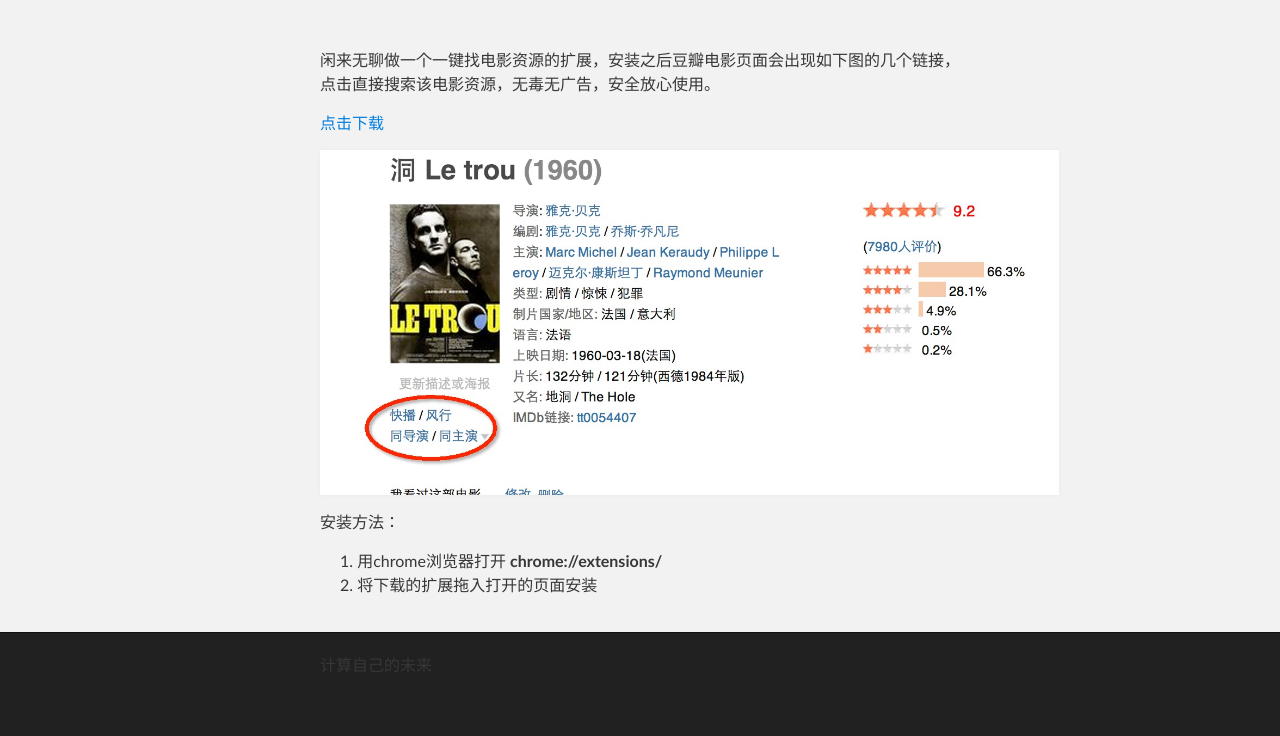
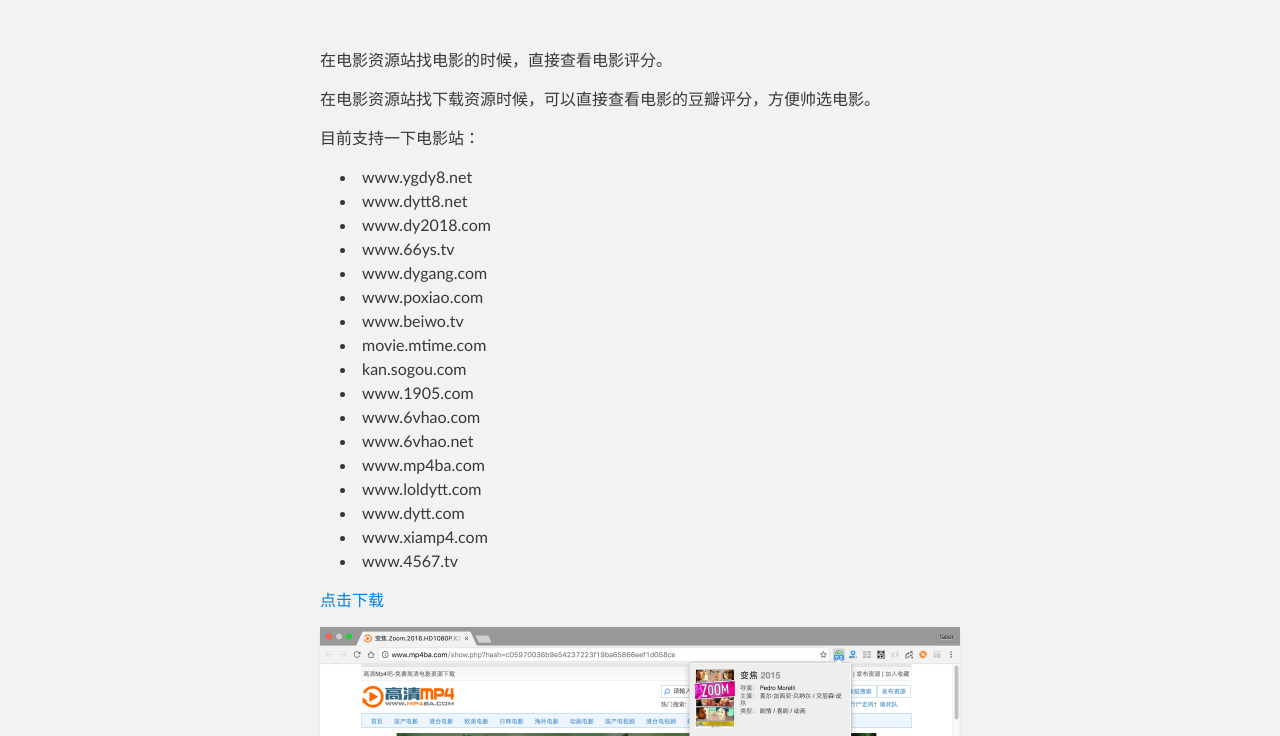
Before and after one commit to yxf/yxf.github.com, a plain HTML site: page doukan.html in a window 1280 px wide. Shown: the part 176-912 px from the top of the page. Before the commit the page ends 873 px from the top, so only its background shows below. Drawn offline with Linux system fonts and the light colour scheme.

Commit message:
Add movie score

```diff
--- a/doukan.html
+++ b/doukan.html
@@ -8,7 +8,7 @@
     <meta name="description" content="豆瓣电影助手" />
 
     <link rel="stylesheet" type="text/css" media="screen" href="stylesheets/stylesheet.css">
-    <title>豆瓣电影助手(chrome扩展)</title>
+    <title>豆瓣电影评分(chrome扩展)</title>
   </head>
 
   <body>
@@ -17,8 +17,7 @@
     <div id="header_wrap" class="outer">
         <header class="inner">
           <h1 id="project_title">
-
-            豆瓣电影助手
+            豆瓣电影评分
           </h1>
           <h2 id="project_tagline"></h2>
         </header>
@@ -27,10 +26,33 @@
     <!-- MAIN CONTENT -->
     <div id="main_content_wrap" class="outer">
       <section id="main_content" class="inner">
-        <p>闲来无聊做一个一键找电影资源的扩展，安装之后豆瓣电影页面会出现如下图的几个链接，点击直接搜索该电影资源，无毒无广告，安全放心使用。</p>
-        <p><a href="download/doukan.crx">点击下载</a></p>
+        <p>在电影资源站找电影的时候，直接查看电影评分。</p>
+        <p>在电影资源站找下载资源时候，可以直接查看电影的豆瓣评分，方便帅选电影。</p>
+        <p>目前支持一下电影站：</p>
+
+        <ul>
+          <li>www.ygdy8.net</li>
+          <li>www.dytt8.net</li>
+          <li>www.dy2018.com</li>
+          <li>www.66ys.tv</li>
+          <li>www.dygang.com</li>
+          <li>www.poxiao.com</li>
+          <li>www.beiwo.tv</li>
+          <li>movie.mtime.com</li>
+          <li>kan.sogou.com</li>
+          <li>www.1905.com</li>
+          <li>www.6vhao.com</li>
+          <li>www.6vhao.net</li>
+          <li>www.mp4ba.com</li>
+          <li>www.loldytt.com</li>
+          <li>www.dytt.com</li>
+          <li>www.xiamp4.com</li>
+          <li>www.4567.tv</li>
+        </ul>
+
+        <p><a href="download/movie_score.crx">点击下载</a></p>
         <p>
-          <img src="images/doukan.png">
+          <img src="images/moviescore_1280x800.png" style="width: 100%">
         </p>
         <p>安装方法：</p>
         <ol>
```
Also changed, not shown: images/moviescore1 17.09.06.jpeg (added), images/moviescore1_440x280.jpg (added), images/moviescore_1280x800.png (added), images/moviescore_920x680.png (added), 2 other files.
